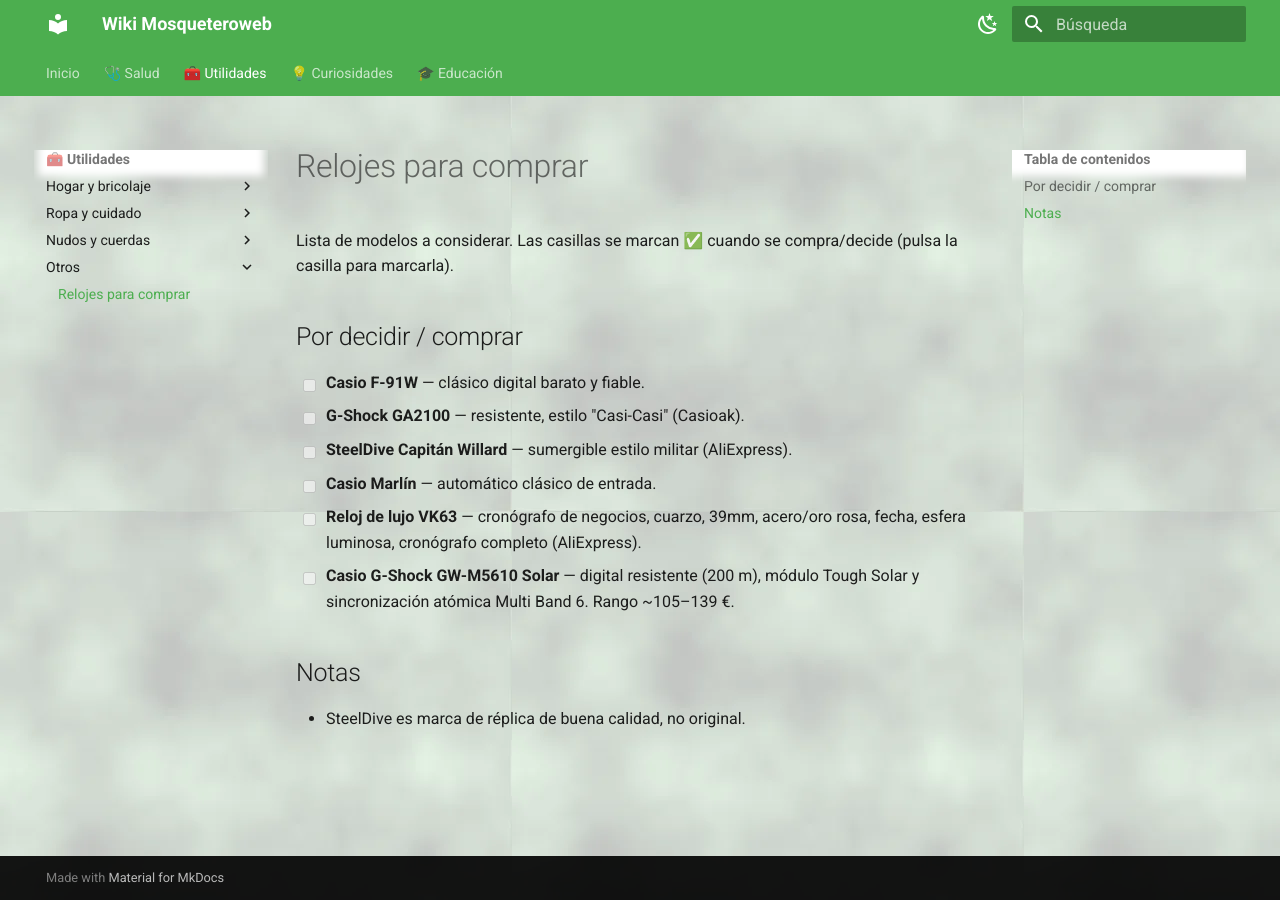
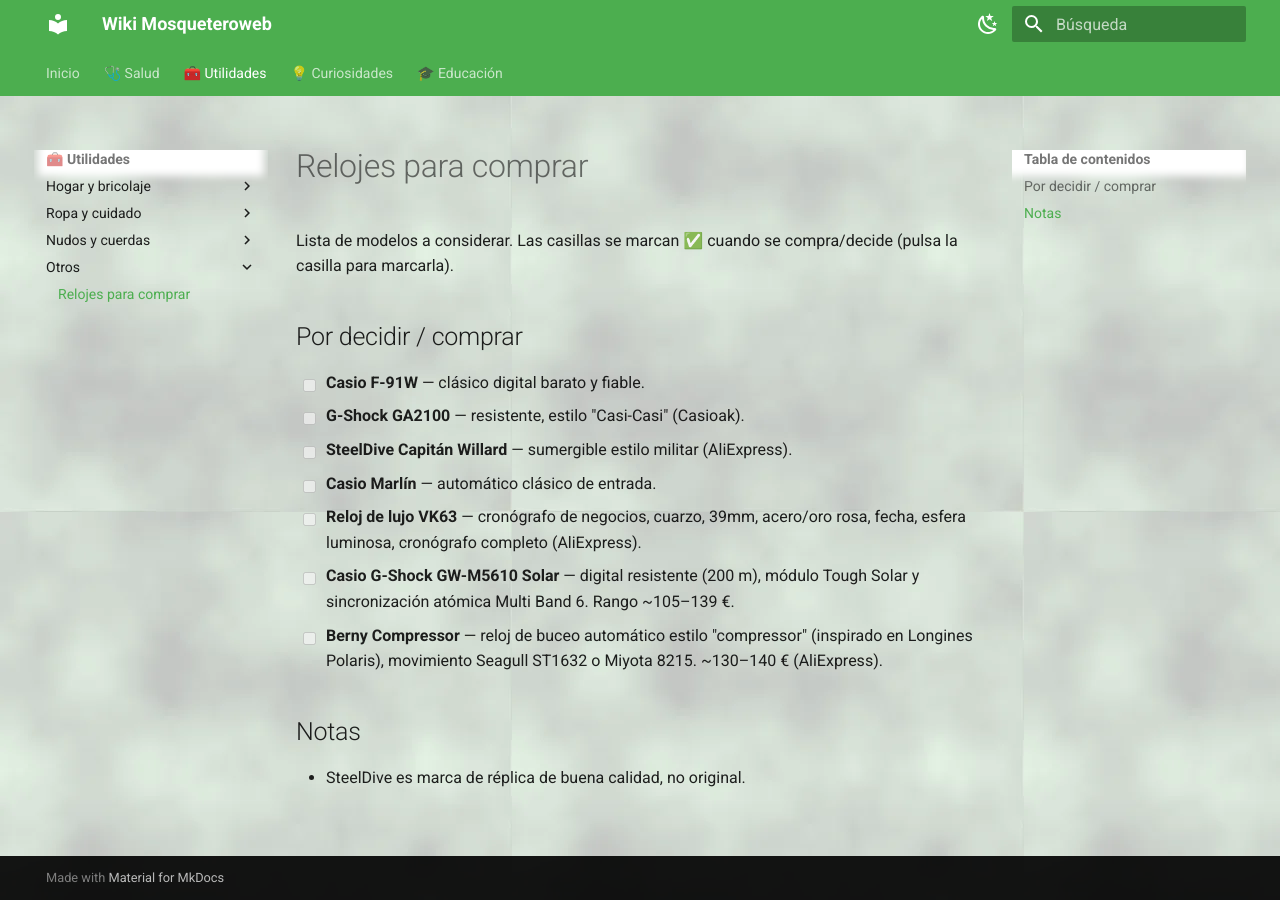
Before and after one commit to mosqueteroweb/Salud, an MkDocs documentation site: the page built from docs/utilidades/relojes-para-comprar.md, in a window 1280 px wide. Built offline with MkDocs 1.6.1 and Material for MkDocs 9.7.7, drawn with Linux system fonts in a browser that asks for light colours.

Commit message:
Utilidades/relojes: añadir Berny Compressor

```diff
--- a/docs/utilidades/relojes-para-comprar.md
+++ b/docs/utilidades/relojes-para-comprar.md
@@ -10,6 +10,7 @@
 - [ ] **Casio Marlín** — automático clásico de entrada.
 - [ ] **Reloj de lujo VK63** — cronógrafo de negocios, cuarzo, 39mm, acero/oro rosa, fecha, esfera luminosa, cronógrafo completo (AliExpress).
 - [ ] **Casio G-Shock GW-M5610 Solar** — digital resistente (200 m), módulo Tough Solar y sincronización atómica Multi Band 6. Rango ~105–139 €.
+- [ ] **Berny Compressor** — reloj de buceo automático estilo "compressor" (inspirado en Longines Polaris), movimiento Seagull ST1632 o Miyota 8215. ~130–140 € (AliExpress).
 
 ## Notas
 
```
